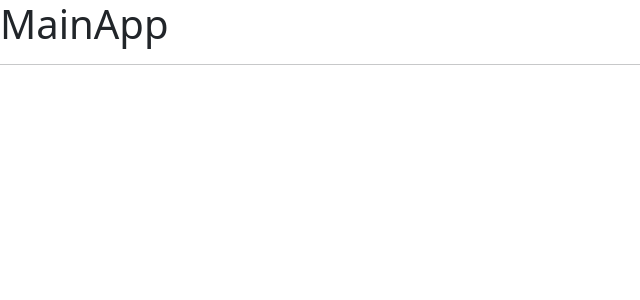
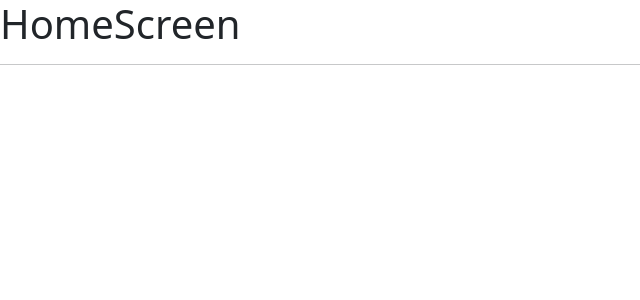
Before and after one commit to Omr30/hook-app, a React (Vite) app: page / in a window 1280 px wide. Shown: the top 300 px of the page, without its empty margins (0-640 px from the left). Built offline with nearby package versions, Linux system fonts and the light colour scheme.

Commit message:
Configurar Router en React

```diff
--- /dev/null
+++ b/src/components/09-useContext/AppRouter.jsx
@@ -0,0 +1,25 @@
+import React from 'react'
+import {
+    BrowserRouter as Router,
+    Routes,
+    Route,
+  } from "react-router-dom";
+import { AboutScreen } from './AboutScreen';
+import { LoginScreen } from './LoginScreen';
+import { HomeScreen } from './HomeScreen';
+
+export const AppRouter = () => {
+  return (
+    <Router>
+        <div>
+            <Routes>
+                <Route exact path="/" element={ <HomeScreen/> }/>
+
+                <Route exact path="/about" element={ <AboutScreen/> }/>
+                <Route exact path="/login" element={ <LoginScreen/> }/>
+
+            </Routes>
+        </div>
+    </Router>
+  )
+}
--- a/src/components/09-useContext/MainApp.jsx
+++ b/src/components/09-useContext/MainApp.jsx
@@ -1,10 +1,8 @@
 import React from 'react'
+import { AppRouter } from './AppRouter'
 
 export const MainApp = () => {
   return (
-    <>
-        <h1>MainApp</h1>
-        <hr />
-    </>
+        <AppRouter />
   )
 }
```
